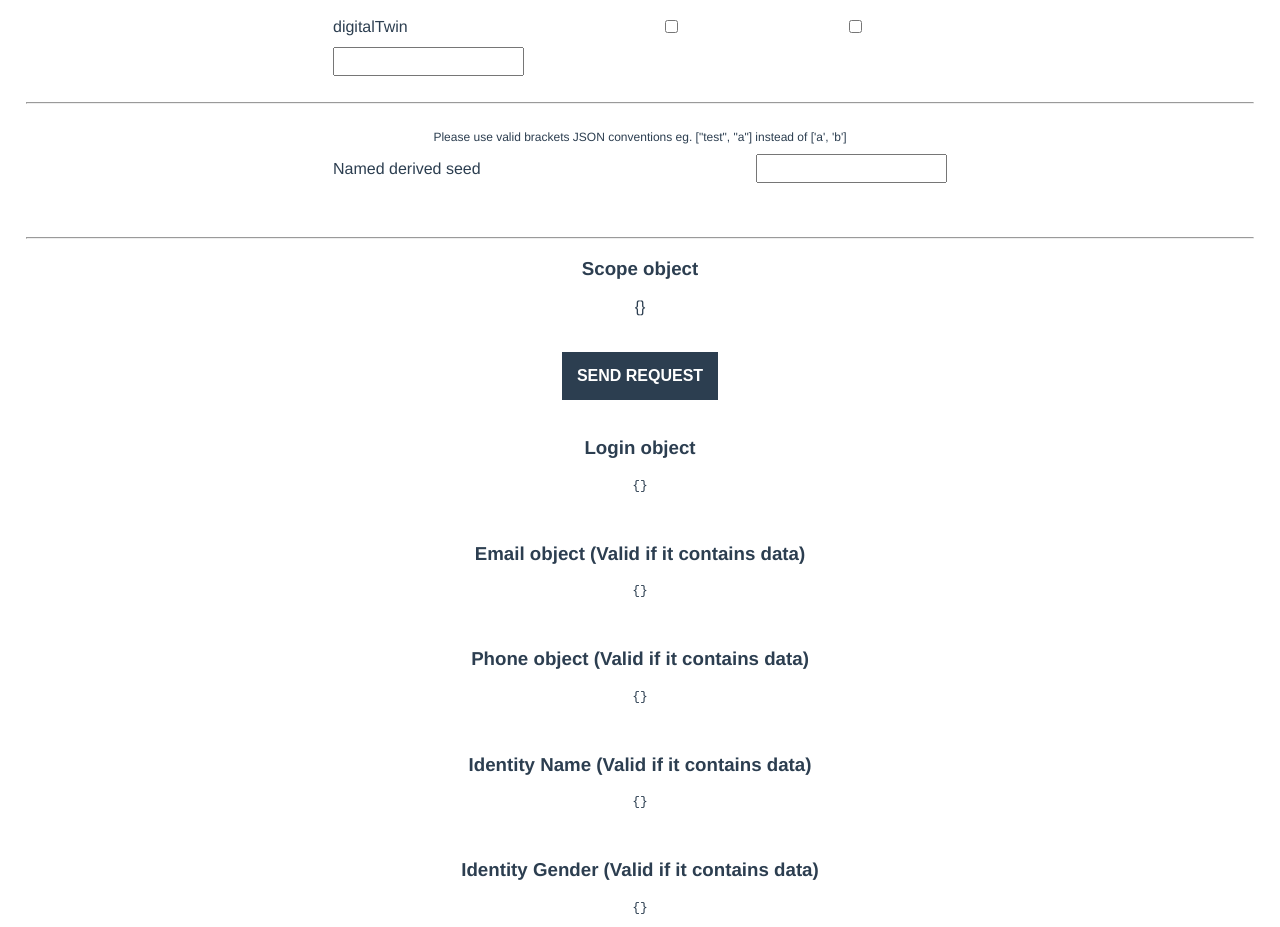
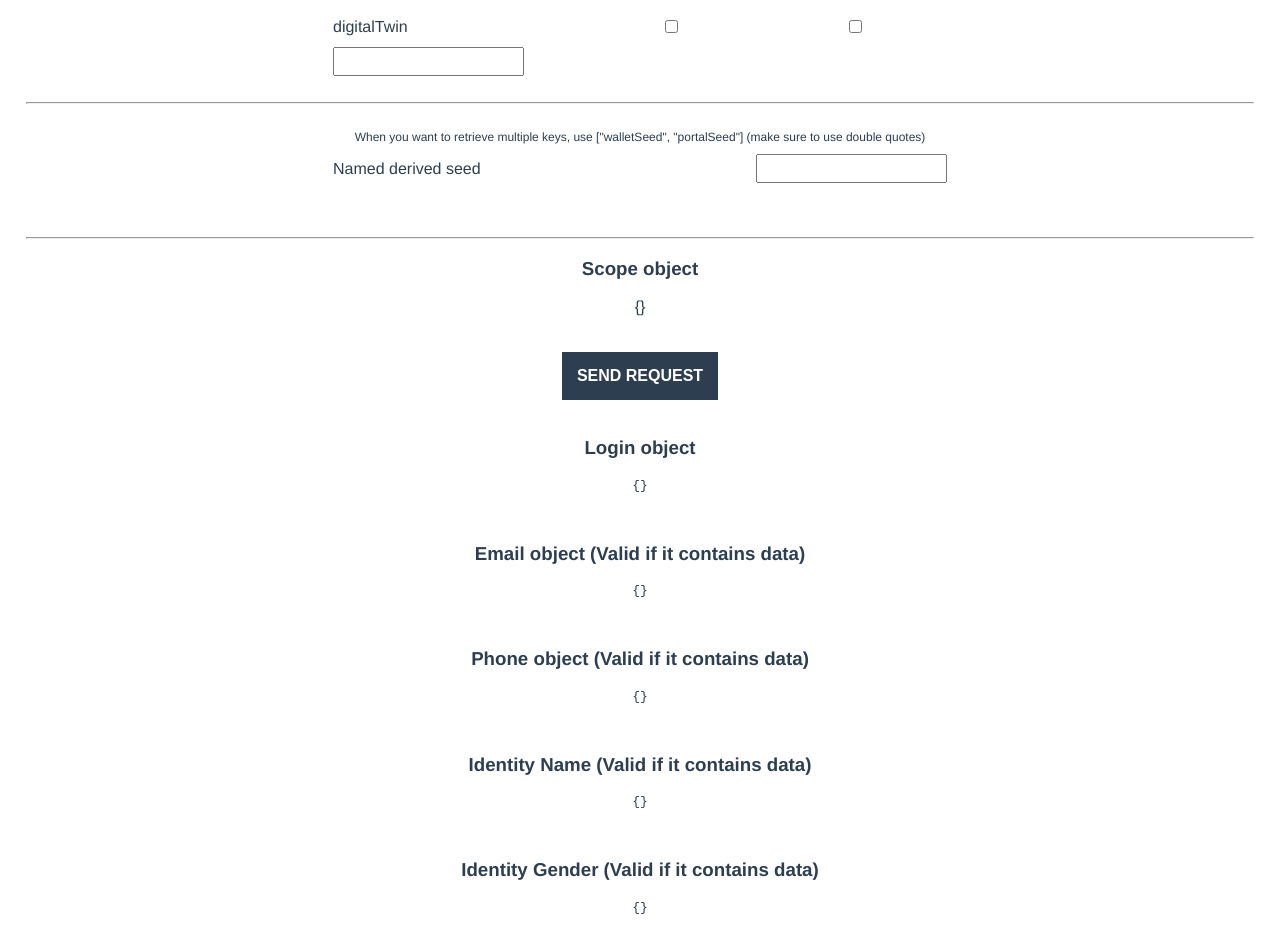
Before and after one commit to threefoldtecharchive/threefold_login_js_sdk, a Vue app in the folder example/: page / in a window 1280 px wide. Shown: the part 1220-2147 px from the top of the page. Built offline with nearby package versions, Linux system fonts and the light colour scheme.

Commit message:
Wordings

```diff
--- a/example/src/views/Home.vue
+++ b/example/src/views/Home.vue
@@ -103,7 +103,7 @@
     <br>
     <hr>
     <br>
-    <div style="font-size: 12px">Please use valid brackets JSON conventions eg. ["test", "a"] instead of ['a', 'b']</div>
+    <div style="font-size: 12px">When you want to retrieve multiple keys, use ["walletSeed", "portalSeed"] (make sure to use double quotes)</div>
     <div class="flex-container" style="padding: 10px">
       <div>Named derived seed</div>
       <div>
```
